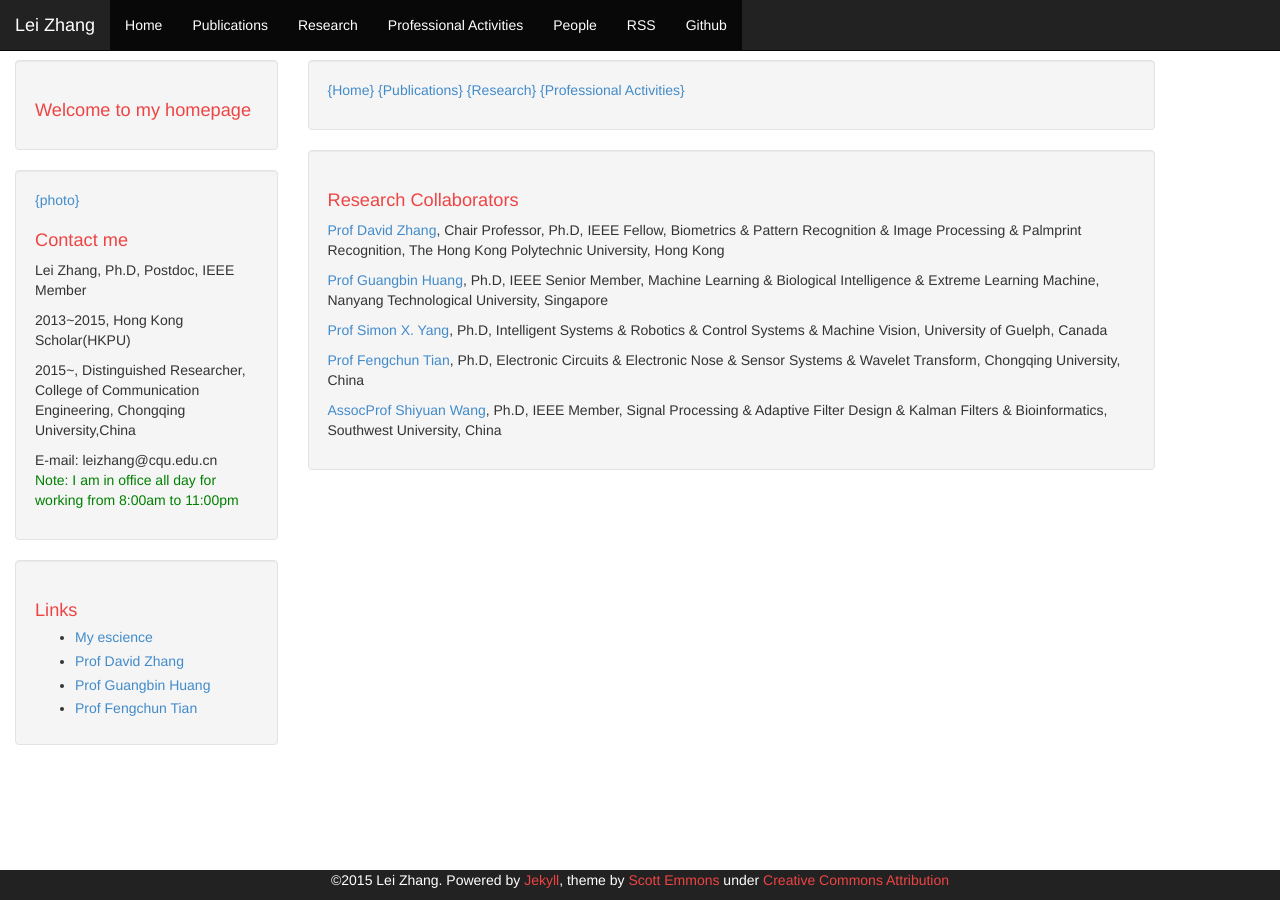
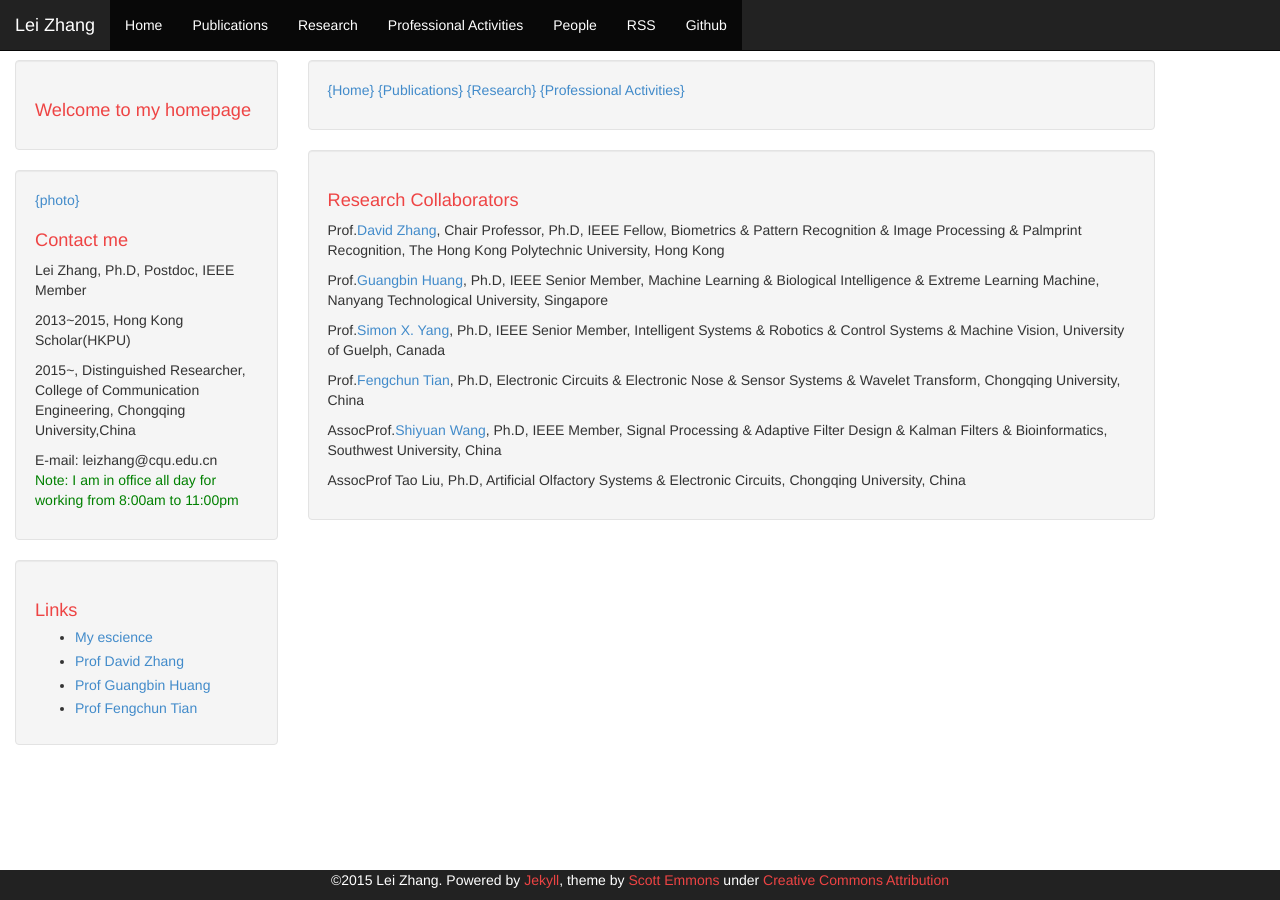
Before and after one commit to DrLeiZhang/website, a Jekyll site: the page built from people.html, in a window 1280 px wide. Built offline with Jekyll 4.4.1, drawn with Linux system fonts in a browser that asks for light colours; Markdown is read by kramdown in place of the engine named in the settings.

Commit message:
Update
Signed-off-by: leizhang@cqu.edu.cn <leizhang@cqu.edu.cn>

```diff
--- a/people.html
+++ b/people.html
@@ -8,12 +8,14 @@
 
 <div class="well">
 <h1>Research Collaborators</h1>
-<p><a href="http://www4.comp.polyu.edu.hk/~csdzhang/">Prof David Zhang</a>, Chair Professor, Ph.D, IEEE Fellow, Biometrics & Pattern Recognition & Image Processing & Palmprint Recognition, The Hong Kong Polytechnic University, Hong Kong</p>
+<p>Prof.<a href="http://www4.comp.polyu.edu.hk/~csdzhang/">David Zhang</a>, Chair Professor, Ph.D, IEEE Fellow, Biometrics & Pattern Recognition & Image Processing & Palmprint Recognition, The Hong Kong Polytechnic University, Hong Kong</p>
 
-<p><a href="http://www.extreme-learning-machines.org/">Prof Guangbin Huang</a>, Ph.D, IEEE Senior Member, Machine Learning & Biological Intelligence & Extreme Learning Machine, Nanyang Technological University, Singapore</p>
+<p>Prof.<a href="http://www.extreme-learning-machines.org/">Guangbin Huang</a>, Ph.D, IEEE Senior Member, Machine Learning & Biological Intelligence & Extreme Learning Machine, Nanyang Technological University, Singapore</p>
 
-<p><a href="">Prof Simon X. Yang</a>, Ph.D, Intelligent Systems & Robotics & Control Systems & Machine Vision, University of Guelph, Canada</p>
+<p>Prof.<a href="">Simon X. Yang</a>, Ph.D, IEEE Senior Member, Intelligent Systems & Robotics & Control Systems & Machine Vision, University of Guelph, Canada</p>
 
-<p><a href="http://www.ccee.cqu.edu.cn/index.aspx?lanmuid=75&sublanmuid=738&id=591">Prof Fengchun Tian</a>, Ph.D, Electronic Circuits & Electronic Nose & Sensor Systems & Wavelet Transform, Chongqing University, China</p>
+<p>Prof.<a href="http://www.ccee.cqu.edu.cn/index.aspx?lanmuid=75&sublanmuid=738&id=591">Fengchun Tian</a>, Ph.D, Electronic Circuits & Electronic Nose & Sensor Systems & Wavelet Transform, Chongqing University, China</p>
 
-<p><a href="http://ceie.swu.edu.cn/viscms/ceieidex/fujiaoshoujieshao9499/20131107/62610.html">AssocProf Shiyuan Wang</a>, Ph.D, IEEE Member, Signal Processing & Adaptive Filter Design & Kalman Filters & Bioinformatics, Southwest University, China</p>
+<p>AssocProf.<a href="http://ceie.swu.edu.cn/viscms/ceieidex/fujiaoshoujieshao9499/20131107/62610.html">Shiyuan Wang</a>, Ph.D, IEEE Member, Signal Processing & Adaptive Filter Design & Kalman Filters & Bioinformatics, Southwest University, China</p>
+
+<p>AssocProf Tao Liu, Ph.D, Artificial Olfactory Systems & Electronic Circuits, Chongqing University, China
```
